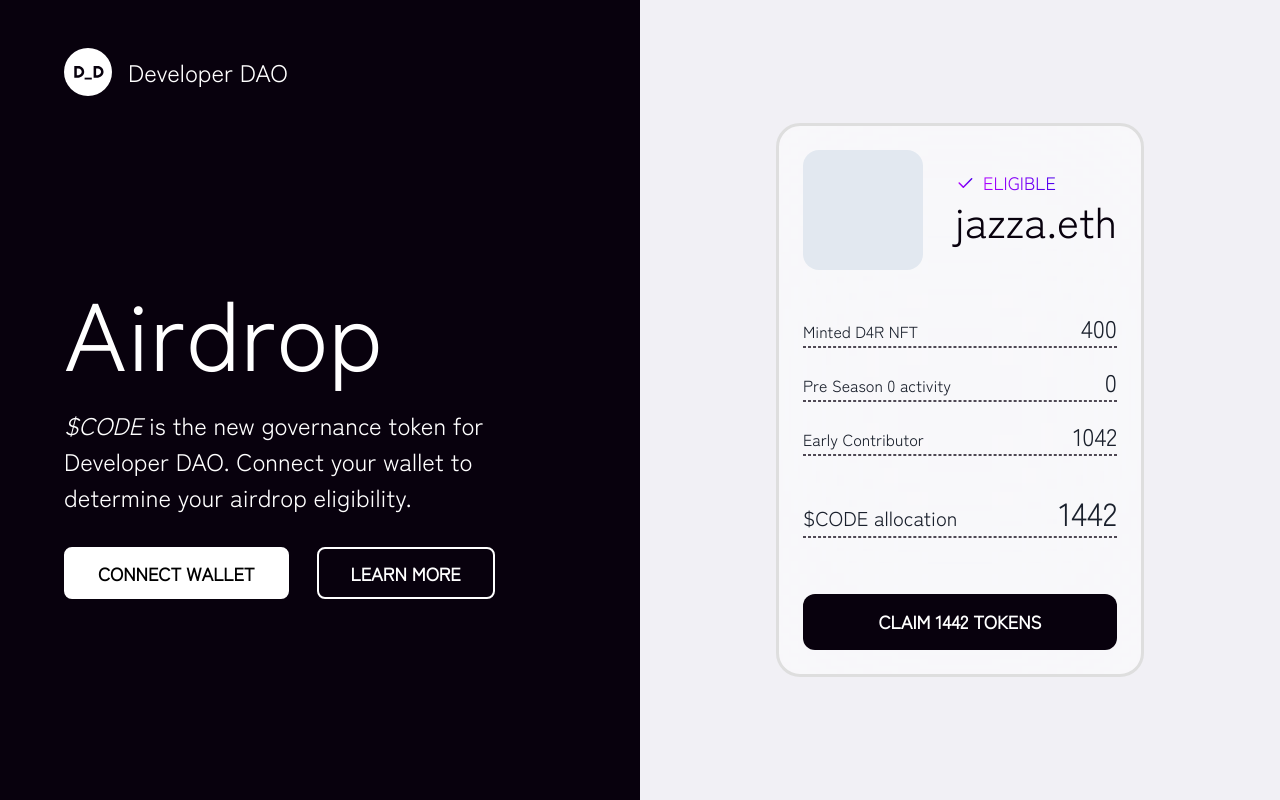
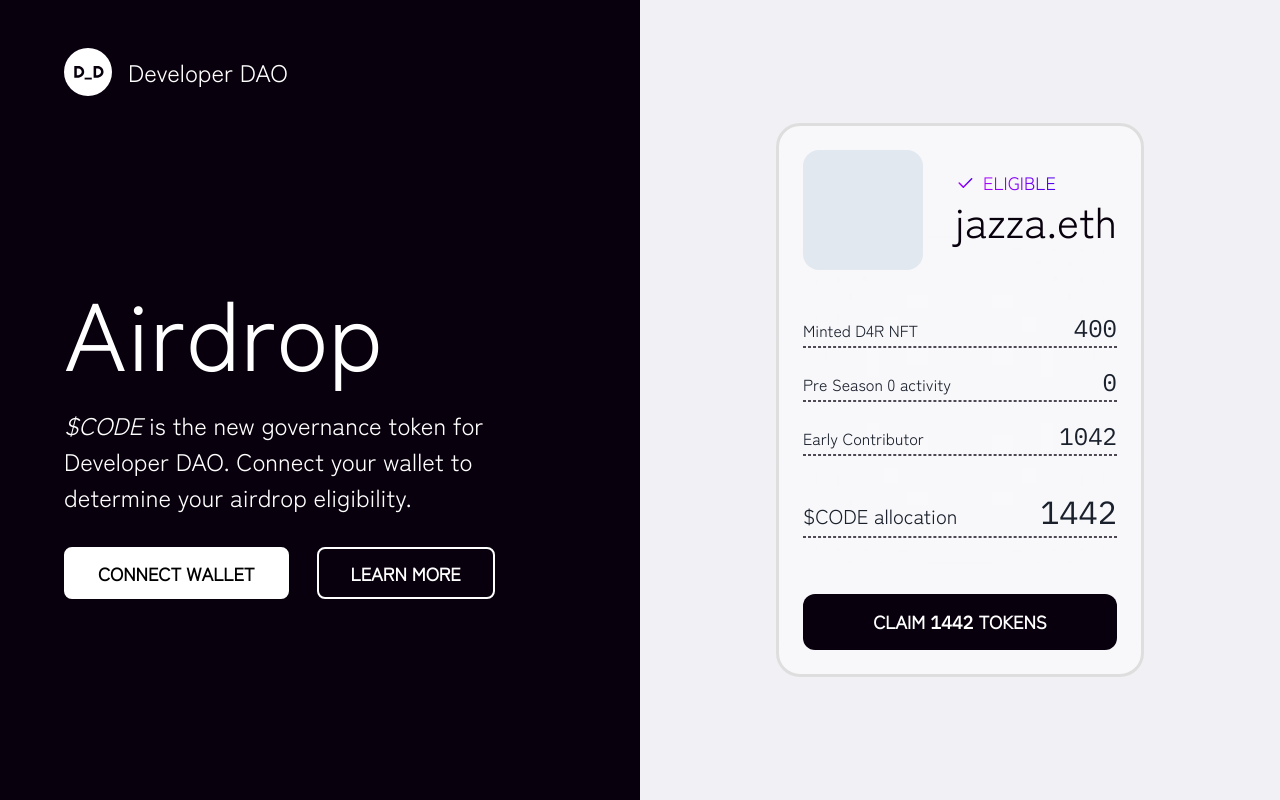
Before and after one commit to 7i7o/code-claim-site, a Next.js app in the folder packages/next-app/: page / in a window 1280 px wide. Built offline with nearby package versions, Linux system fonts and the light colour scheme.

Commit message:
Apply IBM font

```diff
--- a/packages/next-app/src/components/ClaimCard.tsx
+++ b/packages/next-app/src/components/ClaimCard.tsx
@@ -40,6 +40,7 @@
     borderRadius="12px"
     color="#FFF"
     fontSize={["16px", "18px"]}
+    fontWeight="900"
     w="100%"
     h="56px"
     mt="24px"
@@ -50,7 +51,13 @@
       transformStyle: "preserve-3d",
     }}
   >
-    {label}
+    <Text>
+      CLAIM{" "}
+      <span style={{ fontFamily: "IBM Plex Mono", fontWeight: 600 }}>
+        {label}
+      </span>{" "}
+      TOKENS
+    </Text>
   </Button>
 );
 
@@ -111,7 +118,11 @@
         {title}
       </Text>
       <Spacer />
-      <Text fontSize={isBig ? "32px" : "24px"} fontWeight="400">
+      <Text
+        fontFamily="IBM Plex Mono"
+        fontSize={isBig ? "32px" : "24px"}
+        fontWeight="400"
+      >
         {value}
       </Text>
     </Flex>
@@ -162,7 +173,7 @@
       {state === ClaimCardState.disconnected ? (
         <ButtonPlaceholder />
       ) : (
-        <ClaimButton label={`CLAIM ${allocations.total} TOKENS`} />
+        <ClaimButton label={allocations.total} />
       )}
     </Flex>
   );
```
